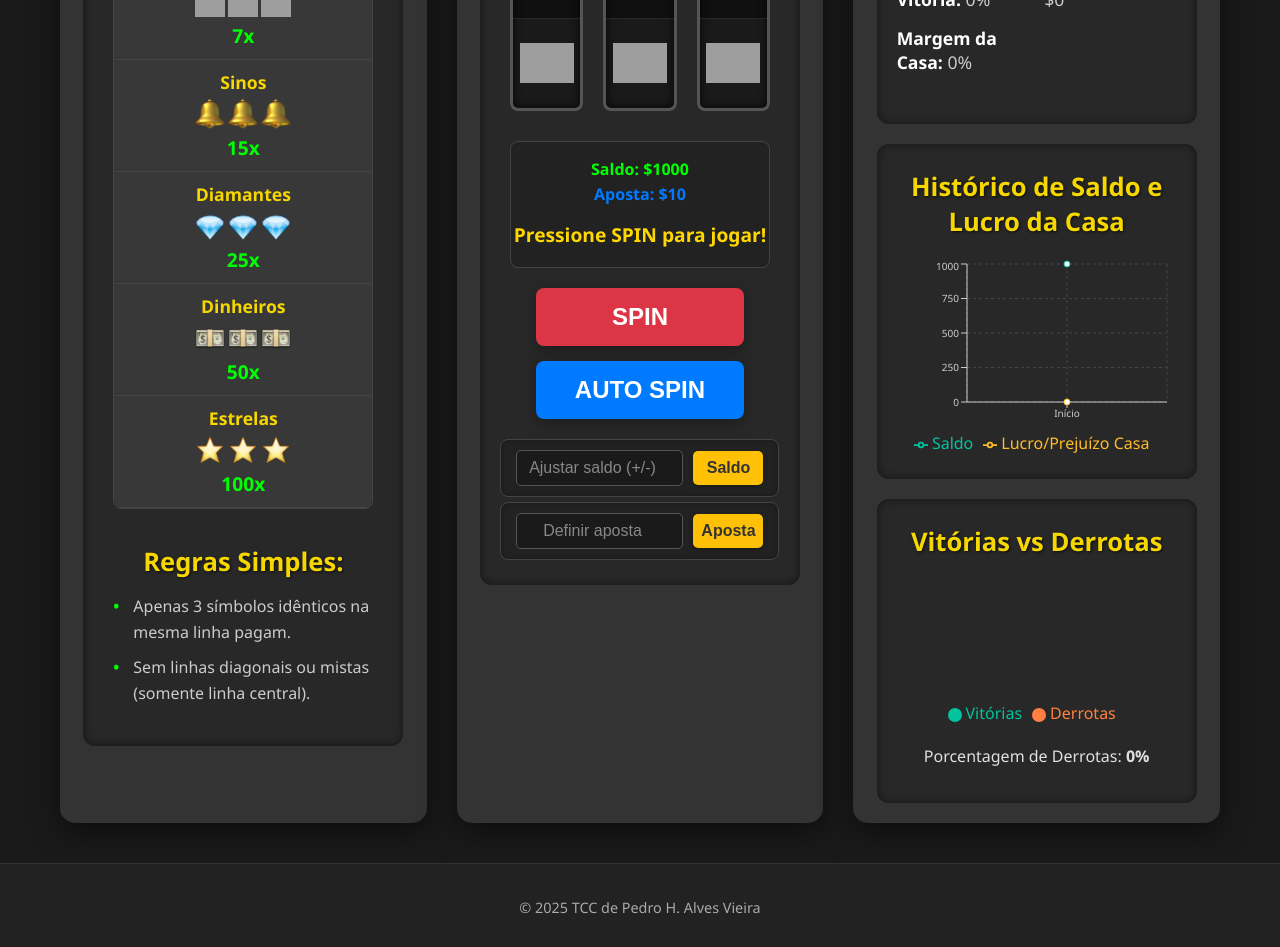
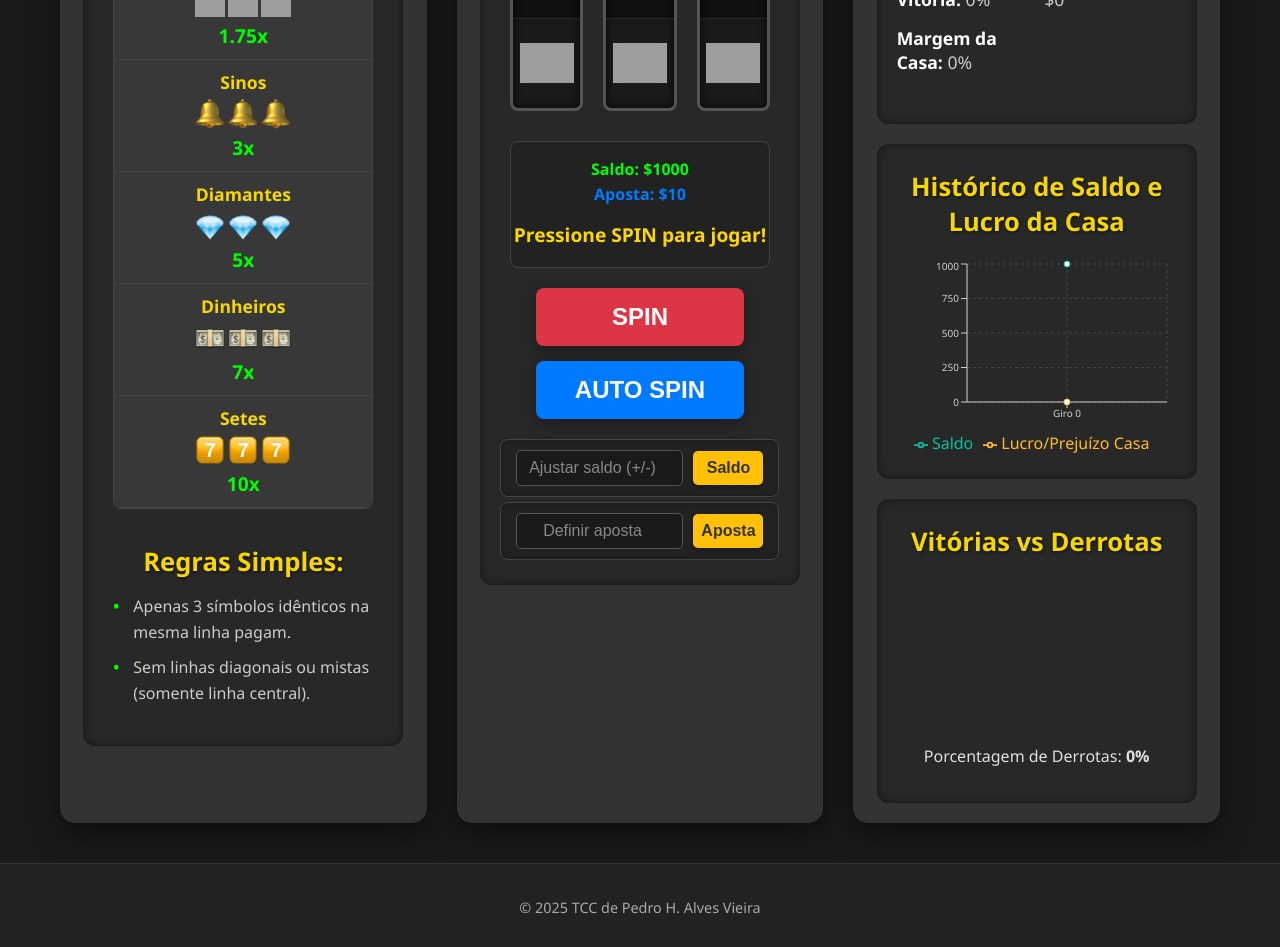
Before and after one commit to conique/SimulaBet, a React (Create React App) app: page /slots in a window 1280 px wide. Shown: the part 420-1367 px from the top of the page. Built offline with nearby package versions, Linux system fonts and the light colour scheme; grey boxes are pictures that could not be loaded.

Commit message:
fix: Corrige contagem de vitorias/derrotas e giros no grafico

```diff
--- a/src/pages/SlotsPage.js
+++ b/src/pages/SlotsPage.js
@@ -5,15 +5,15 @@ import SlotReelWeb from '../components/SlotReelWeb';
 import { LineChart, Line, XAxis, YAxis, CartesianGrid, Tooltip, Legend, ResponsiveContainer, PieChart, Pie, Cell } from 'recharts';
 
 function SlotsPage() {
-  const symbols = ['cherry.png', 'lemon.png', 'bell.png', 'diamond.png', 'money.png', 'star.png'];
+  const symbols = ['cherry.png', 'lemon.png', 'bell.png', 'diamond.png', 'money.png', 'seven.png'];
 
   const paytable = {
-    0: { payout: 5, name: 'Cerejas' },
-    1: { payout: 7, name: 'Limões' },
-    2: { payout: 15, name: 'Sinos' },
-    3: { payout: 25, name: 'Diamantes' },
-    4: { payout: 50, name: 'Dinheiros' },
-    5: { payout: 100, name: 'Estrelas' },
+    0: { payout: 1.5, name: 'Cerejas' },
+    1: { payout: 1.75, name: 'Limões' },
+    2: { payout: 3, name: 'Sinos' },
+    3: { payout: 5, name: 'Diamantes' },
+    4: { payout: 7, name: 'Dinheiros' },
+    5: { payout: 10, name: 'Setes' },
   };
 
   const [results, setResults] = useState([0, 0, 0]);
@@ -31,13 +31,14 @@ function SlotsPage() {
   const [totalSpins, setTotalSpins] = useState(0);
   const [totalMoneySpent, setTotalMoneySpent] = useState(0);
   const [totalMoneyWon, setTotalMoneyWon] = useState(0);
-  const [winCount, setWinCount] = useState(0);
-  const [loseCount, setLoseCount] = useState(0);
+  const [winCount, setWinCount] = useState(0); // Vitórias do JOGADOR
+  const [loseCount, setLoseCount] = useState(0); // Derrotas do JOGADOR (lucro da casa)
 
+  // Inicializa o histórico com "Giro 0"
   const [balanceHistory, setBalanceHistory] = useState([
-    { name: 'Início', balance: 1000, profit: 0 }
+    { name: 'Giro 0', balance: 1000, profit: 0 }
   ]);
-  const [houseProfit, setHouseProfit] = useState(0);
+  const [houseProfit, setHouseProfit] = useState(0); // Lucro/prejuízo acumulado da casa
 
   // --- NOVOS ESTADOS PARA AUTO SPIN ---
   const [isAutoSpinning, setIsAutoSpinning] = useState(false);
@@ -72,15 +73,18 @@ function SlotsPage() {
 
     setReelHighlightType('');
     setIsSpinning(true);
-    setBalance(prevBalance => prevBalance - betAmount); // Deduz a aposta
-    setTotalMoneySpent(prevSpent => prevSpent + betAmount);
 
-    // --- MUDANÇA AQUI: Captura o valor do próximo totalSpins ---
-    let nextTotalSpins;
+    // Deduz a aposta
+    setBalance(prevBalance => prevBalance - betAmount);
+    setTotalMoneySpent(prevSpent => prevSpent + betAmount); // Registra dinheiro gasto
+
+    // --- MUDANÇA AQUI: Captura o próximo número do giro NO MOMENTO DA ATUALIZAÇÃO ---
+    let currentSpinNumber; // Declara a variável aqui
     setTotalSpins(prevSpins => {
-      nextTotalSpins = prevSpins + 1; // Captura o valor que será o próximo totalSpins
-      return nextTotalSpins;
+      currentSpinNumber = prevSpins + 1; // Atribui o valor que será o novo totalSpins
+      return currentSpinNumber; // Retorna o novo valor para o estado
     });
+    // Agora, 'currentSpinNumber' conterá o número do giro que ESTÁ COMEÇANDO.
 
     setMessage('Girando...');
 
@@ -94,49 +98,57 @@ function SlotsPage() {
 
     clearTimeout(spinningTimeout.current);
     spinningTimeout.current = setTimeout(() => {
-      setBalance(currentBalanceAfterSpin => {
-        const winAmount = calculateWinAmount(newResults[0], newResults[1], newResults[2]);
-        const finalBalance = currentBalanceAfterSpin + winAmount;
+        // --- MUDANÇA AQUI: Passa 'currentSpinNumber' para a função de lógica ---
+        handleSpinResultLogic(currentSpinNumber, newResults[0], newResults[1], newResults[2]);
+        setIsSpinning(false);
 
+        // Lógica do auto-spin para agendar o próximo giro
+        // Usa o saldo ATUALIZADO (do estado 'balance') para verificar a condição.
+        if (isAutoSpinning && balance >= betAmount) {
+            setTimeout(() => {
+                spin();
+            }, 1000);
+        } else if (isAutoSpinning && balance < betAmount) {
+            stopAutoSpin();
+            setMessage('Auto Spin parado: saldo insuficiente para o próximo giro.');
+        }
+    }, 2500);
+  };
+
+  // --- NOVA FUNÇÃO PARA CONSOLIDAR O RESULTADO DO GIRO E ATUALIZAR TODOS OS ESTADOS ---
+  // Agora recebe 'spinNumber' diretamente como argumento
+  const handleSpinResultLogic = (spinNumber, res1, res2, res3) => {
+    const winAmount = calculateWinAmount(res1, res2, res3);
     const profitLossThisSpin = betAmount - winAmount;
 
+    // Garante que o balance seja atualizado com o ganho
+    setBalance(prevBalance => prevBalance + winAmount);
+    setTotalMoneyWon(prevWon => prevWon + winAmount);
     setHouseProfit(prevProfit => prevProfit + profitLossThisSpin);
-        setTotalMoneyWon(prevWon => prevWon + winAmount);
 
-        const isWin = winAmount > 0;
-        if (isWin) {
+    const isWinResult = winAmount > 0;
+    if (isWinResult) {
       setWinCount(prevCount => prevCount + 1);
     } else {
       setLoseCount(prevCount => prevCount + 1);
     }
 
+    // --- ATUALIZA O balanceHistory AQUI, AGORA COM O 'spinNumber' CORRETO ---
     setBalanceHistory(prevHistory => {
         const lastProfit = prevHistory.length > 0 ? prevHistory[prevHistory.length - 1].profit : 0;
         return [
             ...prevHistory,
             {
-              name: `Giro ${nextTotalSpins}`, // <--- USANDO O VALOR CAPTURADO AQUI!
-              balance: finalBalance,
+                name: `Giro ${spinNumber}`, // <--- USA O 'spinNumber' PASSADO COMO ARGUMENTO
+                balance: balance + winAmount, // 'balance' já foi atualizado com o ganho neste ciclo de render
                 profit: lastProfit + profitLossThisSpin
             }
         ];
     });
 
-        setMessageAndHighlight(winAmount, newResults[0], newResults[1], newResults[2], finalBalance);
-        setIsSpinning(false);
+    setMessageAndHighlight(winAmount, res1, res2, res3);
+  };
 
-        if (isAutoSpinning && finalBalance >= betAmount) {
-            setTimeout(() => {
-                spin();
-            }, 1000);
-        } else if (isAutoSpinning && finalBalance < betAmount) {
-            stopAutoSpin();
-            setMessage('Auto Spin parado: saldo insuficiente para o próximo giro.');
-        }
-        return finalBalance;
-      });
-    }, 2500);
-  };
 
   // Funções auxiliares (calculateWinAmount, setMessageAndHighlight)
   const calculateWinAmount = (res1, res2, res3) => {
@@ -148,7 +160,7 @@ function SlotsPage() {
     return 0;
   };
 
-  const setMessageAndHighlight = (winAmount, res1, res2, res3, finalBalance) => {
+  const setMessageAndHighlight = (winAmount, res1, res2, res3) => {
     let winMessage = 'Você perdeu! Tente novamente.';
     let highlightType = 'lose';
 
@@ -176,11 +188,12 @@ function SlotsPage() {
     if (!isNaN(amount)) {
       setBalance(prevBalance => {
         const newBalance = prevBalance + amount;
+        // MUDANÇA AQUI: name para ajuste de saldo agora usa o totalSpins atual + ' (Ajuste)'
         setBalanceHistory(prevHistory => {
           const lastProfit = prevHistory.length > 0 ? prevHistory[prevHistory.length - 1].profit : 0;
           return [
             ...prevHistory,
-            { name: `Ajuste (${amount > 0 ? '+' : ''}${amount})`, balance: newBalance, profit: lastProfit }
+            { name: `Giro ${totalSpins} (Ajuste)`, balance: newBalance, profit: lastProfit }
           ];
         });
         return newBalance;
@@ -218,15 +231,12 @@ function SlotsPage() {
     spin();
 
     autoSpinIntervalId.current = setInterval(() => {
-        setBalance(currentBalance => {
-            if (currentBalance >= betAmount) {
+        if (!isSpinning && balance >= betAmount) {
             spin();
-            } else {
+        } else if (balance < betAmount) {
             stopAutoSpin();
             setMessage('Auto Spin parado: saldo insuficiente.');
         }
-            return currentBalance;
-        });
     }, 4000);
   };
 
@@ -252,8 +262,8 @@ function SlotsPage() {
 
 
   const pieChartData = [
-    { name: 'Vitórias', value: winCount, color: '#00C49F' },
-    { name: 'Derrotas', value: loseCount, color: '#FF8042' },
+    ...(winCount > 0 ? [{ name: 'Vitórias', value: winCount, color: '#00C49F' }] : []),
+    ...(loseCount > 0 ? [{ name: 'Derrotas', value: loseCount, color: '#FF8042' }] : []),
   ];
 
   const COLORS = ['#00C49F', '#FF8042'];
@@ -288,10 +298,10 @@ function SlotsPage() {
           </div>
         </div>
 
-        {/* COLUNA DO MEIO*/}
+        {/* COLUNA DO MEIO: O Jogo de Slot */}
         <div className="center-column">
           <div className="slot-machine-content">
-            <h2 className="section-main-title">Simulador de Slot Machine</h2>
+            <h2 className="section-main-title">Simulador de Slot</h2>
 
             <div className="slots-display">
               <SlotReelWeb symbols={symbols} finalValueIndex={results[0]} isSpinning={isSpinning} highlightType={reelHighlightType} />
@@ -321,7 +331,6 @@ function SlotsPage() {
               <button
                 className={`auto-spin-button ${isAutoSpinning ? 'auto-spinning' : ''}`}
                 onClick={isAutoSpinning ? stopAutoSpin : startAutoSpin}
-                disabled={balance < betAmount} // Desabilita apenas se não tiver saldo, SEMPRE CLICÁVEL se auto-spin ativo
               >
                 {isAutoSpinning ? 'PARAR AUTO' : 'AUTO SPIN'}
               </button>
@@ -406,8 +415,7 @@ function SlotsPage() {
                                 outerRadius={60}
                                 fill="#8884d8"
                                 dataKey="value"
-                                labelLine={false}
-                            >
+                                labelLine={false}                            >
                                 {
                                     pieChartData.map((entry, index) => (
                                         <Cell key={`cell-${index}`} fill={COLORS[index % COLORS.length]} />
```
Also changed, not shown: public/images/symbols/seven.png (added). Lines whose indentation alone changed are shown as unchanged.
